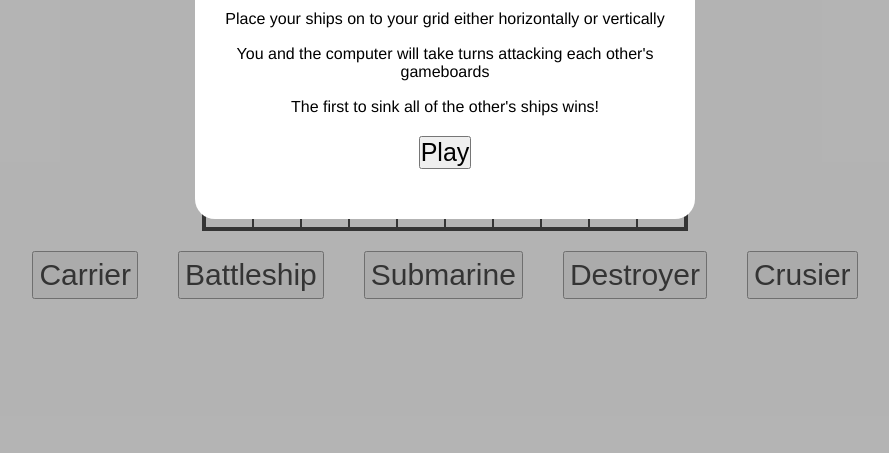
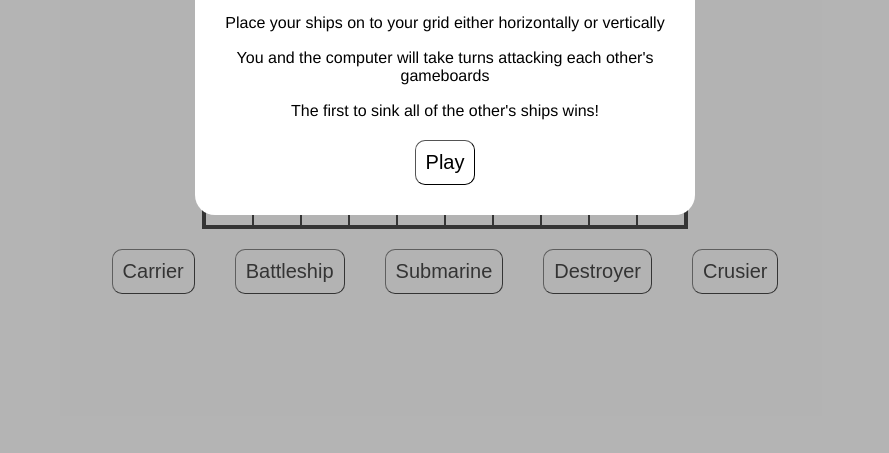
Before and after one commit to ArjunSaili1/battleship, a website built with webpack: page dist/index.html in a window 1280 px wide. Shown: the part 347-800 px from the top of the page, without its empty margins (195-1084 px from the left). Built offline with Linux system fonts and the light colour scheme.

Commit message:
Update Start Pop Up

```diff
--- a/src/styles.css
+++ b/src/styles.css
@@ -29,12 +29,18 @@ body{
         grid-template-columns: repeat(10, 2.25rem) !important;
         grid-template-rows: repeat(10, 2.25rem)  !important;
     }
+    .ship-buttons > *{
+        font-size: 15px !important;
+    }
 }
 
 @media only screen and (max-width: 370px) {
     .grid-container{
         grid-template-columns: repeat(10, 1.8rem) !important;
         grid-template-rows: repeat(10, 1.8rem)  !important;
+    }
+    .pop-up{
+        width: 95vw !important;
     }
 }
 
@@ -83,10 +89,17 @@ body{
     align-items: center;
 }
 
+.ship-buttons{
+    display: flex;
+    flex-direction: row;
+    justify-content: center;
+    flex-wrap: wrap;
+}
+
 .ship-buttons > *{
+    display: inline;
     margin: 20px;
-    padding: 5px;
-    font-size: 30px;
+    font-size: 20px;
 }
 
 #content-container{
@@ -159,9 +172,17 @@ body{
 .play-btn-container{
     display: flex;
     justify-content: center;
-    margin: 20px;
+    margin: 20px 20px 0px 20px;
 }
 
 .play-btn{
-    font-size: 25px;
+    font-size: 20px;
 }
+
+button{
+    padding: 10px;
+    border-radius: 10px;
+    border-width: 1px;
+    cursor: pointer;
+    background-color: white;
+}
```
Also changed, not shown: dist/bundle.js.
